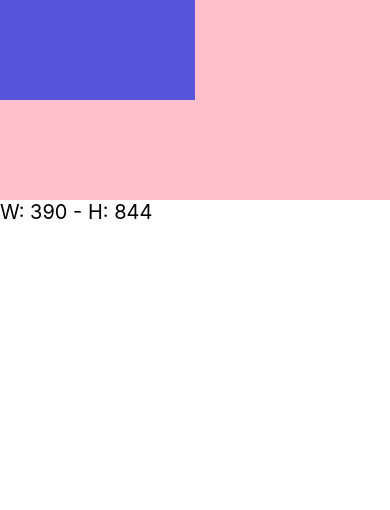
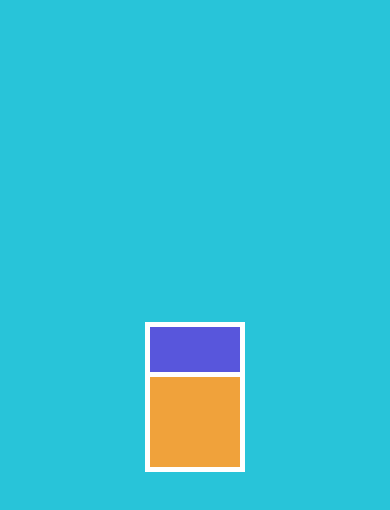
Before and after one commit to SoyDiego/ts-react-native-course, a React Native app in the folder 01-MyFirstApp/: screen / in a window 390 px wide. Shown: the top 510 px of the page. Built offline with nearby package versions, Linux system fonts and the light colour scheme.

Commit message:
Position relative

```diff
--- a/01-MyFirstApp/App.tsx
+++ b/01-MyFirstApp/App.tsx
@@ -1,7 +1,8 @@
 import React from 'react';
 import {SafeAreaView} from 'react-native';
 // import BoxObjectModelScreen from './src/screens/BoxObjectModelScreen';
-import DimensionsScreen from './src/screens/DimensionsScreen';
+// import DimensionsScreen from './src/screens/DimensionsScreen';
+import PositionsScreen from './src/screens/PositionsScreen';
 // import CounterScreen from './src/screens/CounterScreen';
 // import HelloWorldScreen from './src/screens/HelloWorldScreen';
 
@@ -11,7 +12,8 @@ const App = () => {
     // <CounterScreen />
     <SafeAreaView style={{flex: 1}}>
       {/* <BoxObjectModelScreen /> */}
-      <DimensionsScreen />
+      {/* <DimensionsScreen /> */}
+      <PositionsScreen />
     </SafeAreaView>
   );
 };
--- a/01-MyFirstApp/src/screens/DimensionsScreen.tsx
+++ b/01-MyFirstApp/src/screens/DimensionsScreen.tsx
@@ -8,7 +8,7 @@ import {
 import React from 'react';
 
 const DimensionsScreen = () => {
-//   const {width, height} = Dimensions.get('window');
+  //   const {width, height} = Dimensions.get('window');
 
   const {width, height} = useWindowDimensions();
 
--- /dev/null
+++ b/01-MyFirstApp/src/screens/PositionsScreen.tsx
@@ -0,0 +1,37 @@
+import {View, Text, StyleSheet} from 'react-native';
+import React from 'react';
+
+const PositionsScreen = () => {
+  return (
+    <View style={styles.container}>
+      <View style={styles.boxViolet} />
+      <View style={styles.boxOrange} />
+    </View>
+  );
+};
+
+export default PositionsScreen;
+
+const styles = StyleSheet.create({
+  container: {
+    flex: 1,
+    backgroundColor: '#28c4d9',
+    justifyContent: 'center',
+    alignItems: 'center',
+  },
+  boxViolet: {
+    width: 100,
+    height: 100,
+    backgroundColor: '#5856dc',
+    borderWidth: 5,
+    borderColor: 'white',
+  },
+  boxOrange: {
+    width: 100,
+    height: 100,
+    backgroundColor: '#f0a23b',
+    borderWidth: 5,
+    borderColor: 'white',
+    top: -50,
+  },
+});
```
